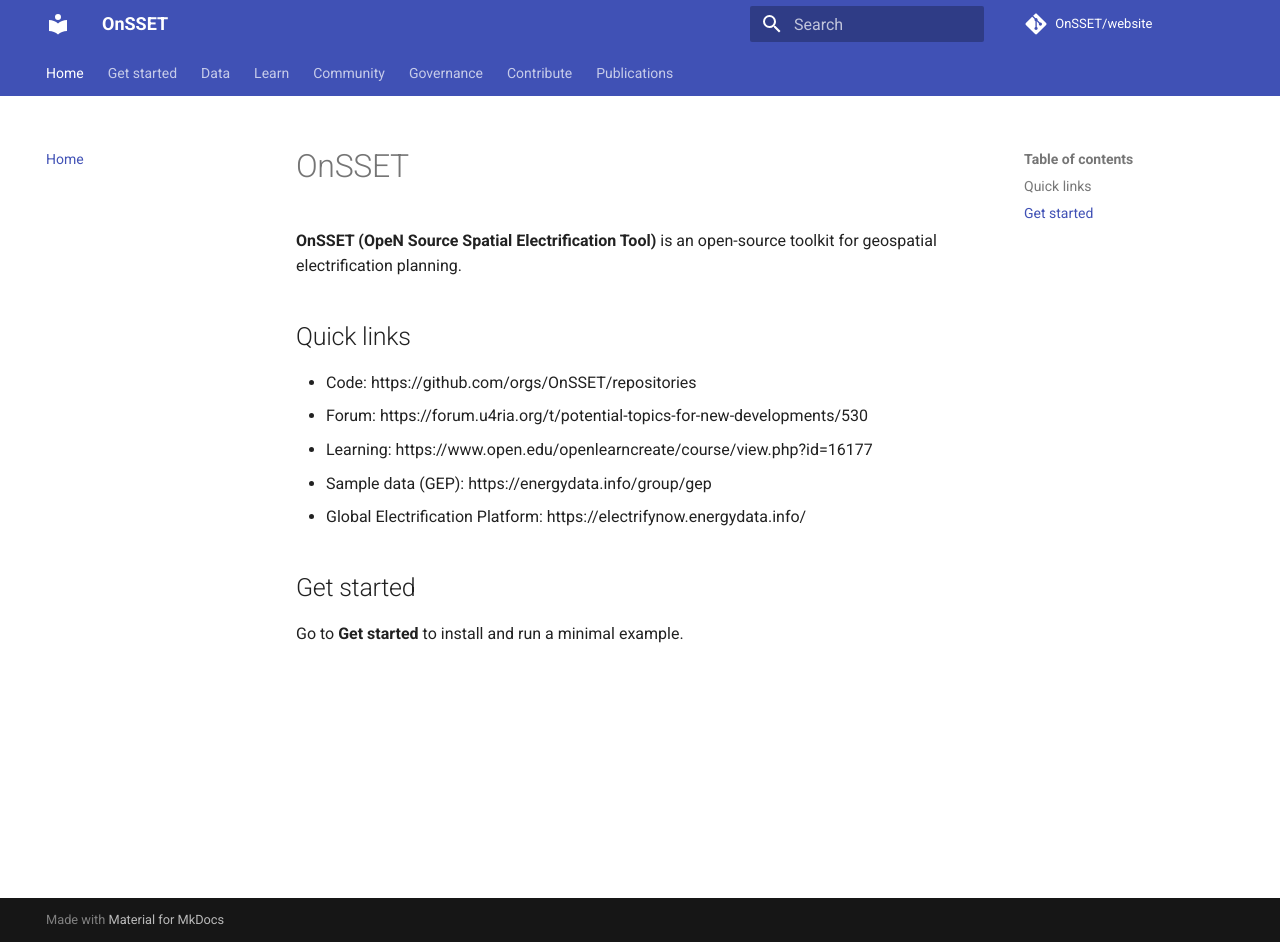
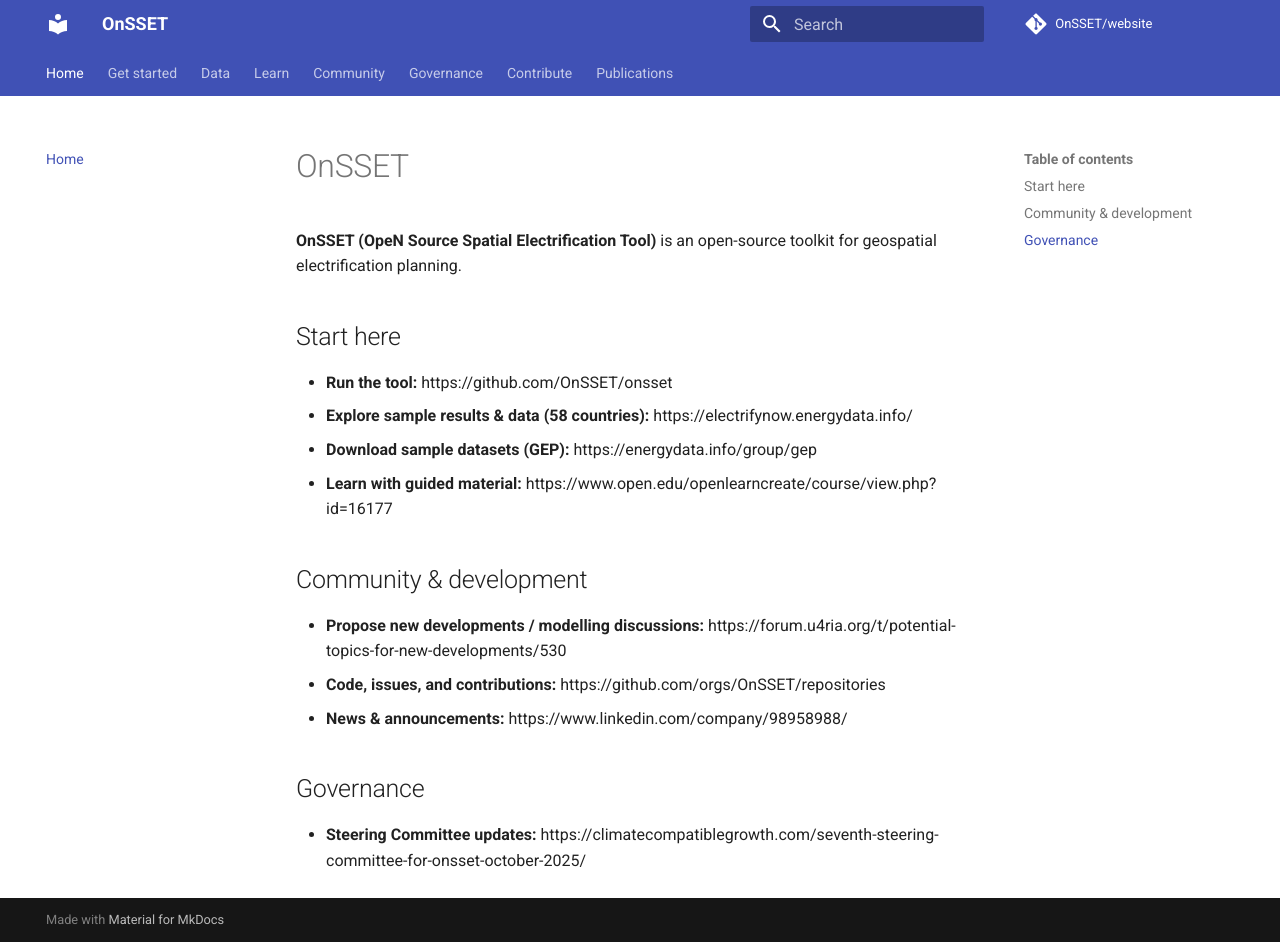
Before and after one commit to OnSSET/website, an MkDocs documentation site: the page built from docs/index.md, in a window 1280 px wide and 942 px high. Built offline with MkDocs 1.6.1 and Material for MkDocs 9.7.7, drawn with Linux system fonts in a browser that asks for light colours; comment, search, counter and statistics services are not loaded.

Commit message:
Update homepage with official links

```diff
--- a/docs/index.md
+++ b/docs/index.md
@@ -2,12 +2,16 @@
 
 **OnSSET (OpeN Source Spatial Electrification Tool)** is an open-source toolkit for geospatial electrification planning.
 
-## Quick links
-- Code: https://github.com/orgs/OnSSET/repositories
-- Forum: https://forum.u4ria.org/t/potential-topics-for-new-developments/530
-- Learning: https://www.open.edu/openlearncreate/course/view.php?id=16177
-- Sample data (GEP): https://energydata.info/group/gep
-- Global Electrification Platform: https://electrifynow.energydata.info/
+## Start here
+- **Run the tool:** https://github.com/OnSSET/onsset
+- **Explore sample results & data (58 countries):** https://electrifynow.energydata.info/
+- **Download sample datasets (GEP):** https://energydata.info/group/gep
+- **Learn with guided material:** https://www.open.edu/openlearncreate/course/view.php?id=16177
 
-## Get started
-Go to **Get started** to install and run a minimal example.
+## Community & development
+- **Propose new developments / modelling discussions:** https://forum.u4ria.org/t/potential-topics-for-new-developments/530
+- **Code, issues, and contributions:** https://github.com/orgs/OnSSET/repositories
+- **News & announcements:** https://www.linkedin.com/company/98958988/
+
+## Governance
+- **Steering Committee updates:** https://climatecompatiblegrowth.com/seventh-steering-committee-for-onsset-october-2025/
```
